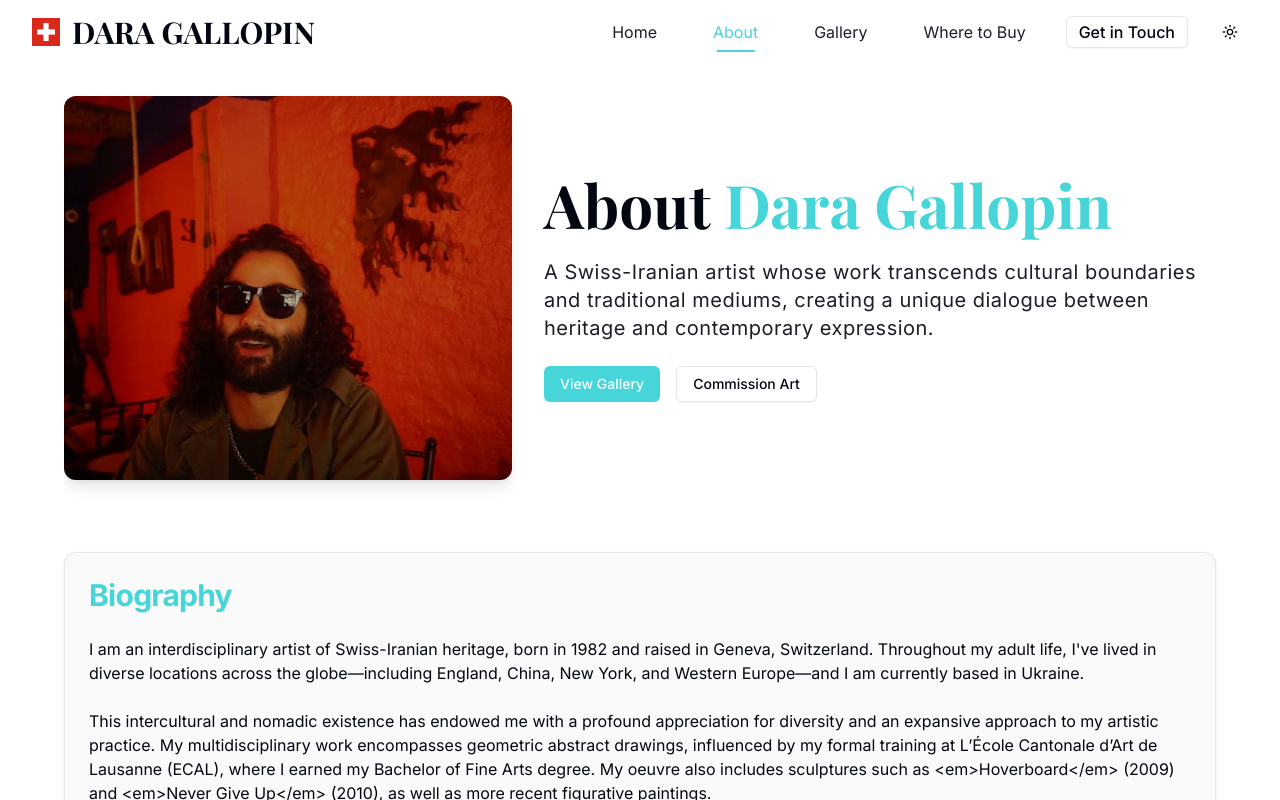
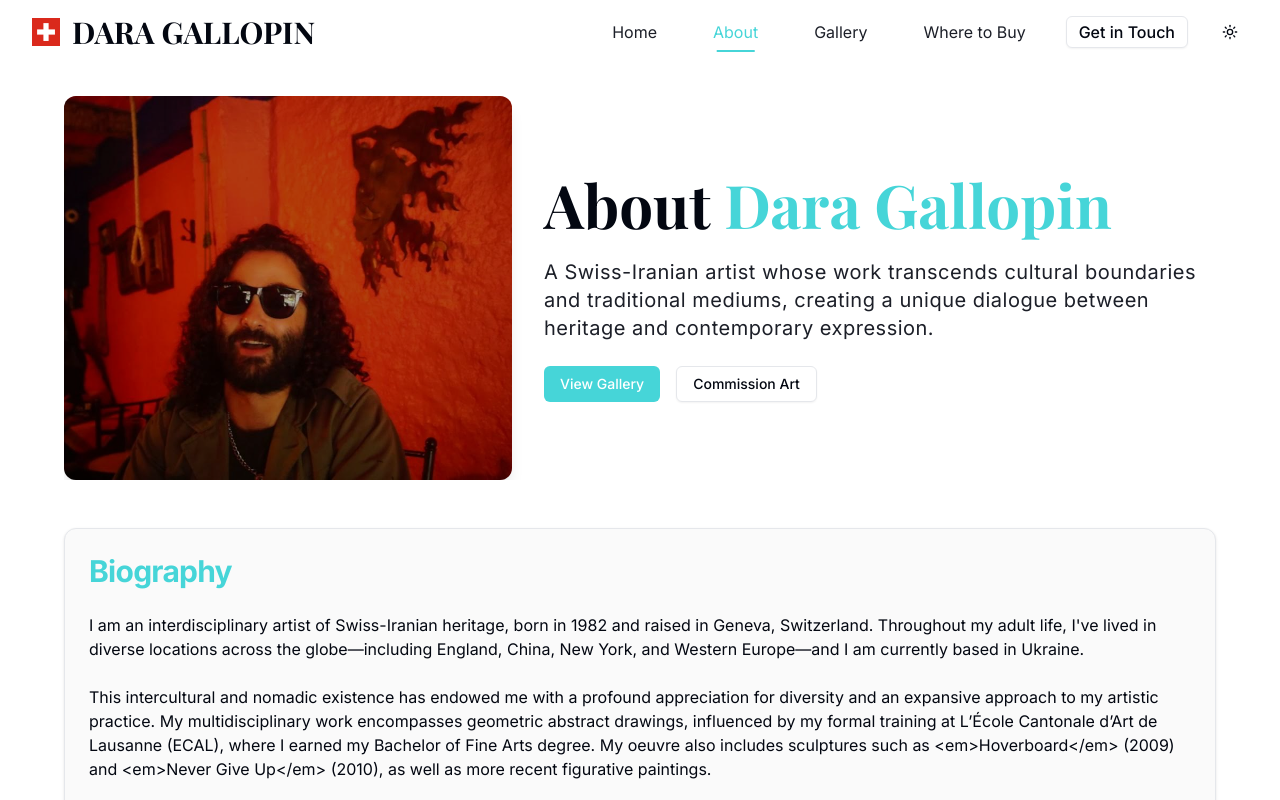
Before and after one commit to caa1982/DaraGallopin, a Next.js app: page /about in a window 1280 px wide. Shown: the top 800 px of the page. Built offline with nearby package versions, Linux system fonts and the light colour scheme; a web font is replaced by a local one.

Commit message:
about spacing

```diff
--- a/src/app/about/page.tsx
+++ b/src/app/about/page.tsx
@@ -121,7 +121,7 @@ export default function About() {
   return (
     <main className="px-4 md:px-6 lg:px-8 text-foreground pb-16 sm:pb-24 space-y-6 sm:space-y-8 lg:space-y-12">
       {/* Hero / Top Section */}
-      <section className="relative overflow-hidden pb-6 pt-16 sm:pt-24 animate__animated animate__fadeIn">
+      <section className="relative overflow-hidden mt-16 sm:mt-24 animate__animated animate__fadeIn">
         <div className="max-w-7xl mx-auto flex flex-col lg:flex-row items-center gap-6 sm:gap-8">
           {/* Artist Image with Hover Effect */}
           <div className="w-full max-w-sm lg:max-w-md mx-auto lg:mx-0">
```
